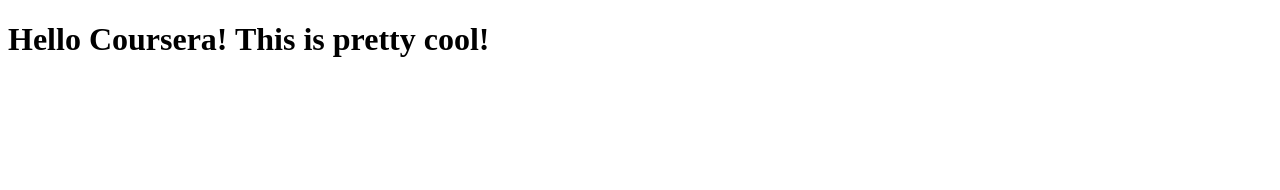
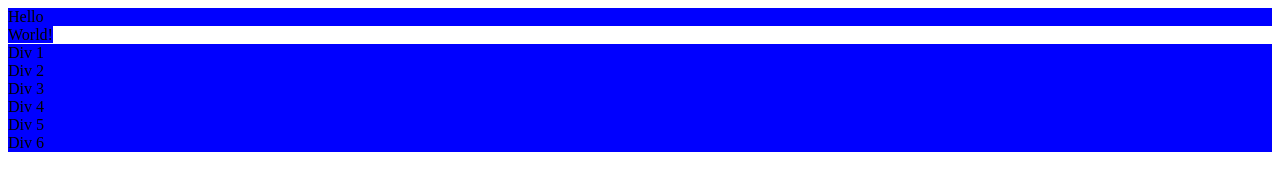
Before and after one commit to chviera/coursera-test, a plain HTML site: page site/index.html in a window 1280 px wide. Drawn offline with Linux system fonts and the light colour scheme.

Commit message:
css practice

```diff
--- a/site/index.html
+++ b/site/index.html
@@ -1,11 +1,30 @@
 <!DOCTYPE html>
 <html>
 <head>
+	<! -- Some header information goes here. Usually consists of compan logo, some tag line, etc. Sometimes, navigation is contained here. -->
 	<meta charset="utf-8">
 	<meta name="viewport" content="width=device-width, initial-scale=1">
 	<title> Hello Coursera!</title>
+	<style>
+		div, span {
+	  background-color: blue;
+	}
+		a:hover div:nth-child(5) {
+  font-size: 24px;
+}
+	</style>
 </head>
+
 <body>
-<h1> Hello Coursera! This is pretty cool! </h1>
+  <div>Hello</div>
+  <span>World!</span>
+  <a>
+  	<div>Div 1</div>
+  	<div>Div 2</div>
+  	<div>Div 3</div>
+  	<div>Div 4</div>
+  	<div>Div 5</div>
+  	<div>Div 6</div>
+</a>
 </body>
 </html>
```
